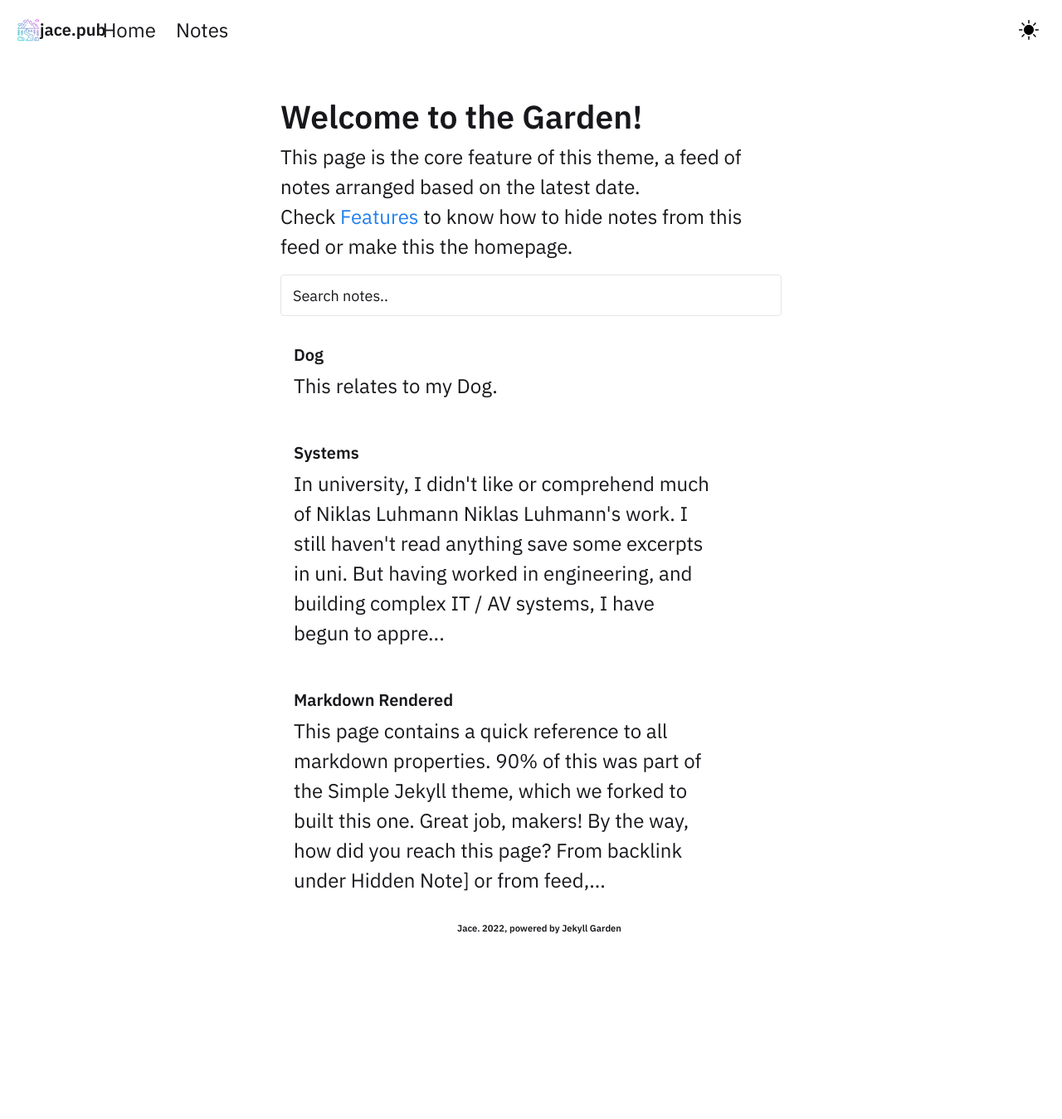
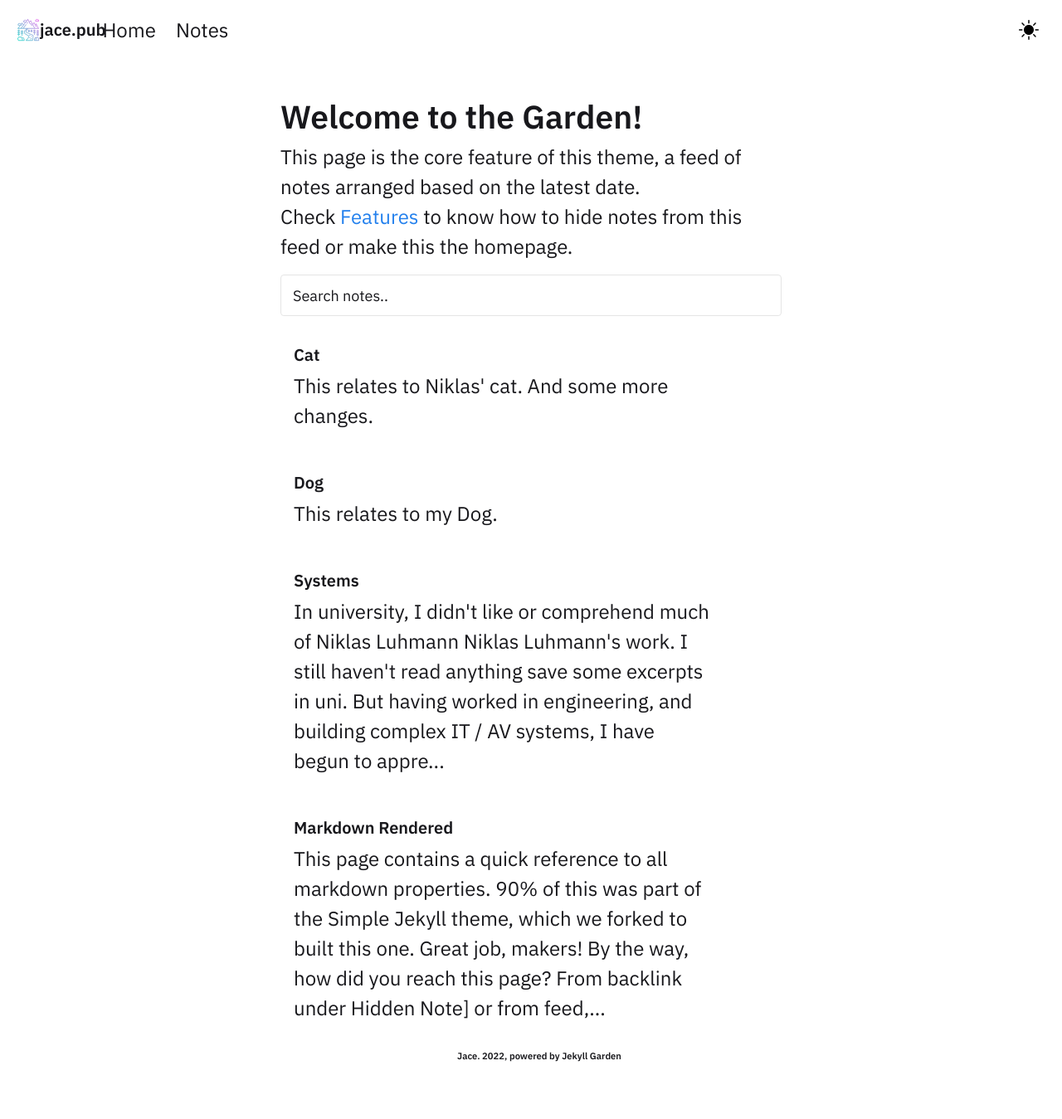
Before and after one commit to jaltgen/jacegardens, a Jekyll site: the page built from pages/notes.md, in a window 1280 px wide. Shown: the whole page at 83% size. Built offline with Jekyll 4.4.1, drawn with Linux system fonts in a browser that asks for light colours; before the commit the page ends 1195 px from its top, so only the background shows below that.

```diff
--- a/_includes/Homepage.html
+++ b/_includes/Homepage.html
@@ -8,7 +8,7 @@
       <li>Writing</li>
       <li>Consulting</li>
     </ul>
-</hr>
+<hr/>
     <h1> About </h1>
     <h2>What?</h2>
     <p>
--- /dev/null
+++ b/_notes/Public/Cat.md
@@ -0,0 +1,7 @@
+---
+title : Cat
+notetype : feed
+date : 28-03-2022
+---
+
+This relates to Niklas' cat. And some more changes.
```
Also changed, not shown: 1 other file.
